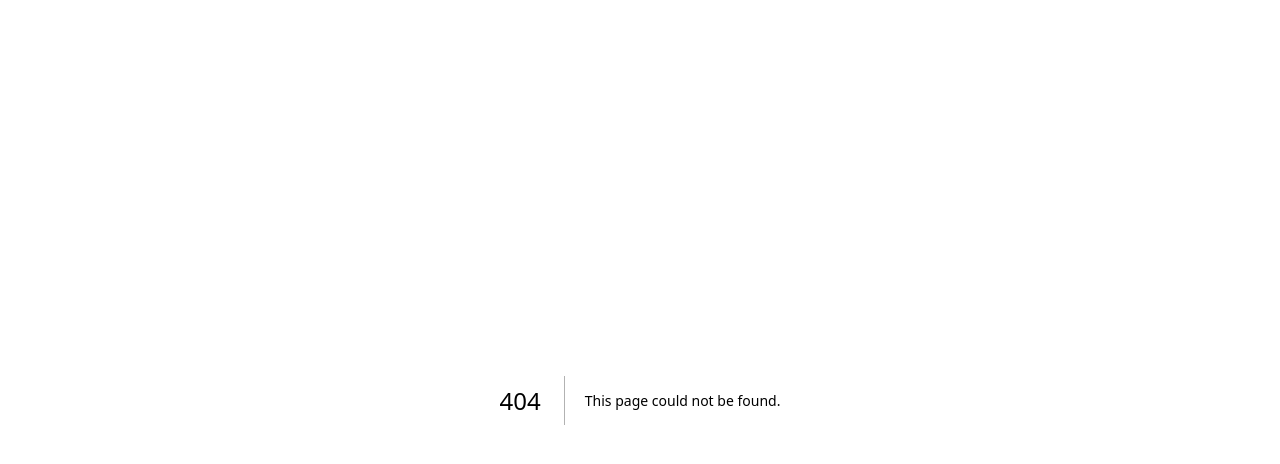
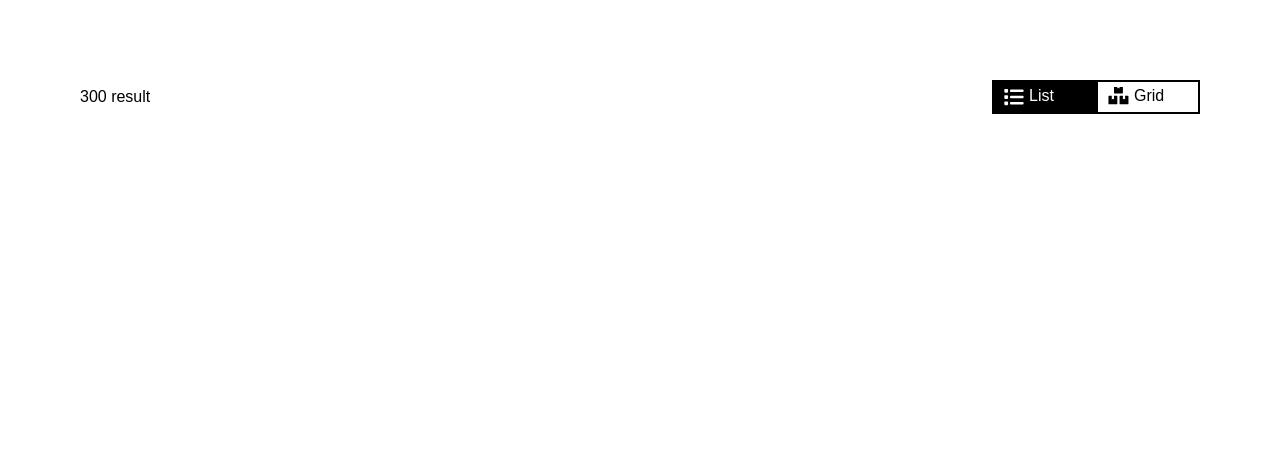
Before and after one commit to SheidaMohassesy/liquid-democracy, a Next.js app: page /components/ToggleList/ToggleList in a window 1280 px wide. Before the commit this address had no page. Shown: the top 464 px of the page. Built offline with nearby package versions, Linux system fonts and the light colour scheme.

Commit message:
Implement ToggleList

```diff
--- /dev/null
+++ b/src/pages/components/ToggleList/ToggleList.jsx
@@ -0,0 +1,88 @@
+import Image from "next/image";
+import styles from "./ToggleList.module.scss";
+import { Children, useState } from "react";
+import { useAppContext } from "@/contexts/AppContext";
+
+const GridIcon = ({ classes, color }) => (
+  <div className={classes}>
+    <svg
+      width="21"
+      height="18"
+      viewBox="0 0 21 18"
+      fill="none"
+      xmlns="http://www.w3.org/2000/svg"
+    >
+      <path
+        d="M19.8985 8.81967H17.1208V12.4262L16.0097 11.626L14.8985 12.4262V8.81967H12.1208C11.8152 8.81967 11.5652 9.09016 11.5652 9.42076V16.6339C11.5652 16.9645 11.8152 17.235 12.1208 17.235H19.8985C20.2041 17.235 20.4541 16.9645 20.4541 16.6339V9.42076C20.4541 9.09016 20.2041 8.81967 19.8985 8.81967ZM6.56521 6.4153H14.343C14.6485 6.4153 14.8985 6.14481 14.8985 5.81421V-1.39891C14.8985 -1.72951 14.6485 -2 14.343 -2H11.5652V1.60656L10.4541 0.806352L9.34299 1.60656V-2H6.56521C6.25966 -2 6.00966 -1.72951 6.00966 -1.39891V5.81421C6.00966 6.14481 6.25966 6.4153 6.56521 6.4153ZM8.78743 8.81967H6.00966V12.4262L4.89855 11.626L3.78743 12.4262V8.81967H1.00966C0.704102 8.81967 0.454102 9.09016 0.454102 9.42076V16.6339C0.454102 16.9645 0.704102 17.235 1.00966 17.235H8.78743C9.09299 17.235 9.34299 16.9645 9.34299 16.6339V9.42076C9.34299 9.09016 9.09299 8.81967 8.78743 8.81967Z"
+        fill={color}
+      />
+    </svg>
+  </div>
+);
+
+const ListIcon = ({ classes, color }) => (
+  <div className={classes}>
+    <svg
+      width="20"
+      height="20"
+      viewBox="0 0 20 20"
+      fill="none"
+      xmlns="http://www.w3.org/2000/svg"
+    >
+      <path
+        fill-rule="evenodd"
+        clip-rule="evenodd"
+        d="M0.314453 2.8158C0.314453 2.29626 0.732422 1.8783 1.25195 1.8783H3.12695C3.64648 1.8783 4.06445 2.29626 4.06445 2.8158V4.6908C4.06445 5.21033 3.64648 5.6283 3.12695 5.6283H1.25195C0.732422 5.6283 0.314453 5.21033 0.314453 4.6908V2.8158ZM5.93945 3.7533C5.93945 3.06189 6.49805 2.5033 7.18945 2.5033H18.4395C19.1309 2.5033 19.6895 3.06189 19.6895 3.7533C19.6895 4.4447 19.1309 5.0033 18.4395 5.0033H7.18945C6.49805 5.0033 5.93945 4.4447 5.93945 3.7533ZM7.18945 8.7533C6.49805 8.7533 5.93945 9.31189 5.93945 10.0033C5.93945 10.6947 6.49805 11.2533 7.18945 11.2533H18.4395C19.1309 11.2533 19.6895 10.6947 19.6895 10.0033C19.6895 9.31189 19.1309 8.7533 18.4395 8.7533H7.18945ZM5.93945 16.2533C5.93945 15.5619 6.49805 15.0033 7.18945 15.0033H18.4395C19.1309 15.0033 19.6895 15.5619 19.6895 16.2533C19.6895 16.9447 19.1309 17.5033 18.4395 17.5033H7.18945C6.49805 17.5033 5.93945 16.9447 5.93945 16.2533ZM0.314453 9.0658V10.9408C0.314453 11.4603 0.732422 11.8783 1.25195 11.8783H3.12695C3.64648 11.8783 4.06445 11.4603 4.06445 10.9408V9.0658C4.06445 8.54626 3.64648 8.1283 3.12695 8.1283H1.25195C0.732422 8.1283 0.314453 8.54626 0.314453 9.0658ZM0.314453 15.3158C0.314453 14.7963 0.732422 14.3783 1.25195 14.3783H3.12695C3.64648 14.3783 4.06445 14.7963 4.06445 15.3158V17.1908C4.06445 17.7103 3.64648 18.1283 3.12695 18.1283H1.25195C0.732422 18.1283 0.314453 17.7103 0.314453 17.1908V15.3158Z"
+        fill={color}
+      />
+    </svg>
+  </div>
+);
+
+const TabItem = ({ label, isSelected, onTabItemClickHandler, children }) => {
+  let classes = styles.tab;
+  if (isSelected) {
+    classes += ` ${styles.tabSelected}`;
+  }
+
+  return (
+    <div className={classes} onClick={onTabItemClickHandler}>
+      {children}
+      <div className={styles.label}>{label}</div>
+    </div>
+  );
+};
+
+const ToggleList = () => {
+  const { isListSelected, setIsListSelected } = useAppContext();
+
+  return (
+    <div className={styles.toggleList}>
+      <div className={styles.result}>300 result</div>
+      <div className={styles.tabs}>
+        <TabItem
+          label="List"
+          isSelected={isListSelected}
+          onTabItemClickHandler={() => setIsListSelected(true)}
+        >
+          <ListIcon
+            classes={styles.image}
+            color={isListSelected ? "white" : "black"}
+          />
+        </TabItem>
+        <TabItem
+          label="Grid"
+          isSelected={!isListSelected}
+          onTabItemClickHandler={() => setIsListSelected(false)}
+        >
+          <GridIcon
+            classes={styles.image}
+            color={isListSelected ? "black" : "white"}
+          />
+        </TabItem>
+      </div>
+    </div>
+  );
+};
+
+export default ToggleList;
--- /dev/null
+++ b/src/pages/components/ToggleList/ToggleList.module.scss
@@ -0,0 +1,41 @@
+.toggleList {
+  margin: 80px;
+  display: flex;
+  flex-direction: row;
+  align-items: center;
+  .result {
+    flex: 1;
+  }
+  .tabs {
+    display: flex;
+    flex-direction: row;
+    align-items: flex-start;
+
+    .tab {
+      display: flex;
+      flex-direction: row;
+      padding: 5px 10px;
+      color: black;
+      background-color: white;
+      border: 2px solid black;
+      cursor: default;
+      width: 80px;
+      align-self: stretch;
+
+      &:hover {
+        cursor: pointer;
+      }
+      &Selected {
+        background-color: black;
+        color: white;
+      }
+
+      .image {
+        display: flex;
+      }
+      .label {
+        margin-left: 5px;
+      }
+    }
+  }
+}
```
